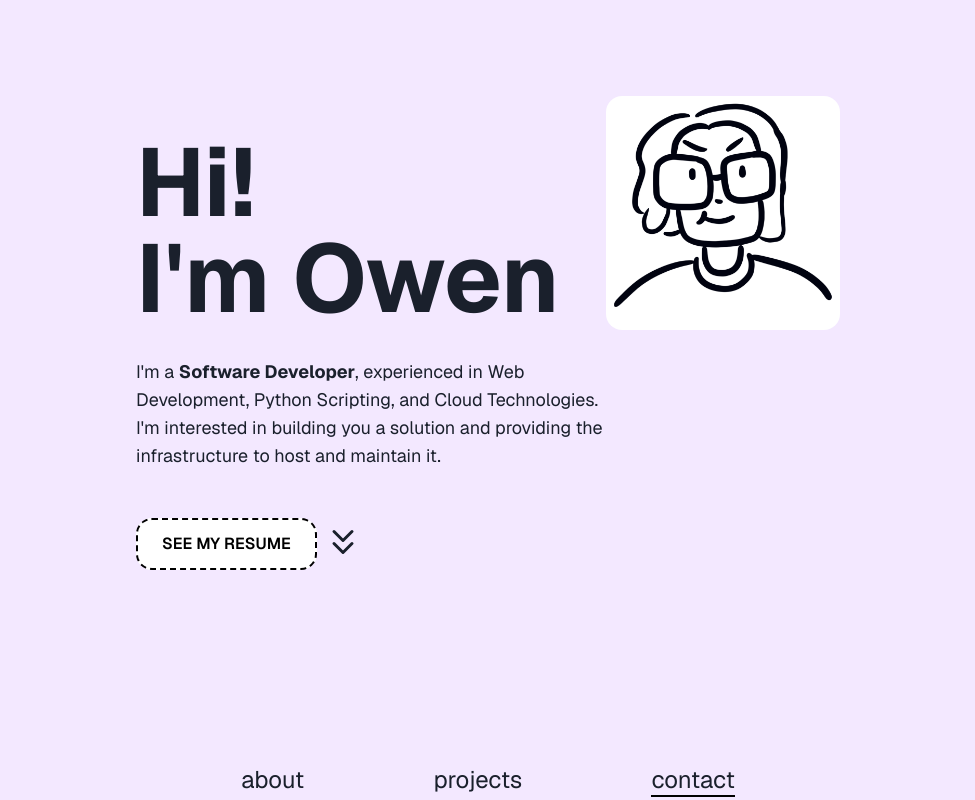
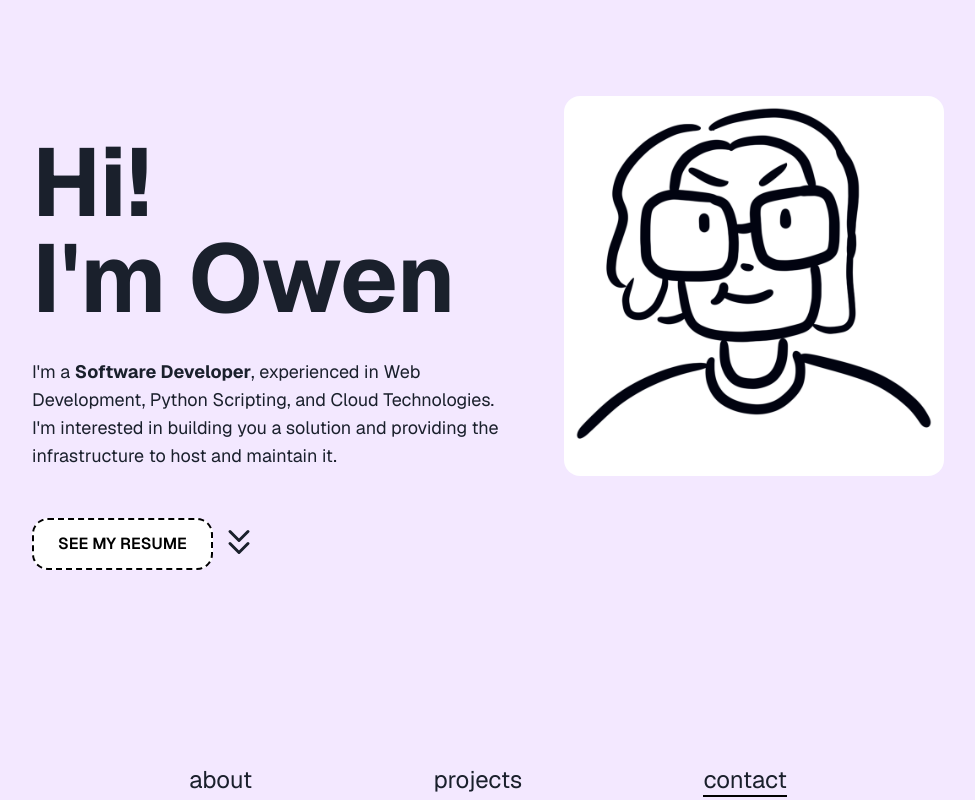
Before and after one commit to Owen-Allen/portfolio, a Next.js app: page /contact in a window 1280 px wide. Shown: the top 800 px of the page, without its empty margins (152-1127 px from the left). Built offline with nearby package versions, Linux system fonts and the light colour scheme.

Commit message:
more bottom padding in page.tsx. adjust width of header.

```diff
--- a/app/contact/page.tsx
+++ b/app/contact/page.tsx
@@ -6,7 +6,7 @@ import React from 'react'
 import Image from 'next/image'
 export default function Contact() {
     return (
-        <div className="w-full flex flex-col justify-center items-center space-y-8 p-x-8 p-2">
+        <div className="w-full min-screen flex flex-col justify-center items-center space-y-8 p-x-8 p-2">
 
             <Card className="flex flex-col justify-center items-center bg-white rounded-lg py-8 p-2 m-2 shadow-md w-full lg:w-2/3">
                 <CardBody className="sm:text-xl sm:mx-12 ">
@@ -42,6 +42,13 @@ export default function Contact() {
             <br />
             <br />
             <br />
+            <br />
+            <br />
+            <br />
+            <br />
+            <br />
+            <br />
+            <br />
 
 
 
--- a/components/header.tsx
+++ b/components/header.tsx
@@ -29,8 +29,8 @@ export default function Header() {
     };
 
     return (
-        <div className="pt-24 p-8 sm:px-32 xl:mx-40 mb-4 ">
-
+        <div className="w-full flex flex-col justify-center items-center p-8 mb-4 pt-24">
+            <div className="w-full lg:w-3/4 2xl:px-8">
                 {/* left side is "Hi ... (about)", right side is Image */}
                 <div className="min-h-[444px]">
                     <div className="flex flex-row justify-center w-full">
@@ -54,7 +54,7 @@ export default function Header() {
                             <div className="w-full flex justify-center items-center lg:justify-start lg:items-start">
                                 <DottedButton className="w-64" />
 
-                            <button className="flex flex-col items-center -space-y-6 px-2 text-lg"  onClick={(e) => handleClick(e)}>
+                                <button className="flex flex-col items-center -space-y-6 px-2 text-lg" onClick={(e) => handleClick(e)}>
                                     <svg height="2em" width="2em" stroke="currentColor" fill="none" strokeWidth="2" viewBox="0 0 24 24" strokeLinecap="round" strokeLinejoin="round" xmlns="http://www.w3.org/2000/svg">
                                         <polyline points="6 9 12 15 18 9"></polyline></svg>
                                     <svg height="2em" width="2em" stroke="currentColor" fill="none" strokeWidth="2" viewBox="0 0 24 24" strokeLinecap="round" strokeLinejoin="round" xmlns="http://www.w3.org/2000/svg">
@@ -101,5 +101,6 @@ export default function Header() {
                     ))}
                 </ul>
             </div>
+        </div>
     )
 }
```
Lines whose indentation alone changed are shown as unchanged.
